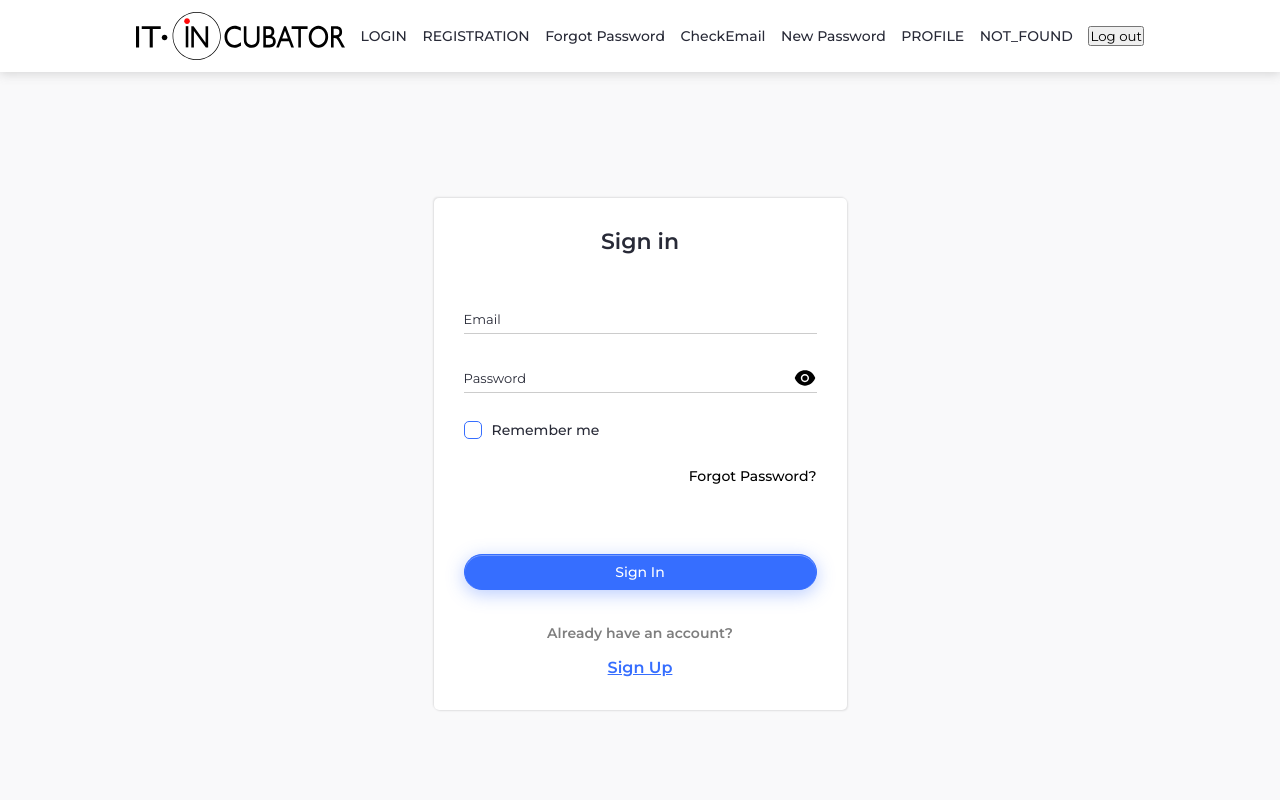
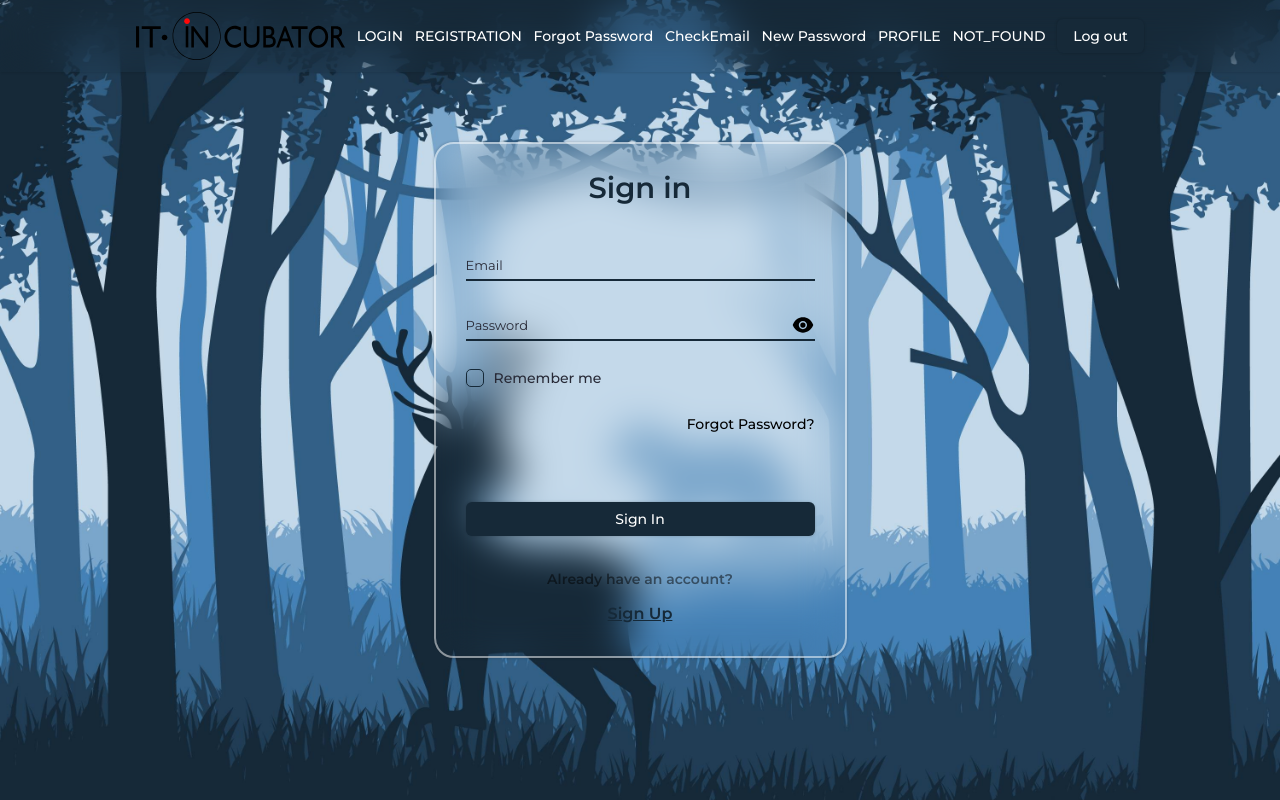
Before and after one commit to vovkahorror/learning-cards, a React (Create React App) app: page /#/login in a window 1280 px wide. Built offline with nearby package versions, Linux system fonts and the light colour scheme; no server answers.

Commit message:
refactor: another design

```diff
--- a/src/common/components/Button/Button.ts
+++ b/src/common/components/Button/Button.ts
@@ -11,9 +11,12 @@ type SuperButtonPropsType = {
 const variants = {
   ['primary']: css`
     background-color: ${theme.btn.primary.bg};
-    border-color: ${theme.btn.primary.borderColor};
     color: ${theme.btn.primary.color};
     box-shadow: ${theme.btn.primary.boxShadow};
+    &:hover {
+      background: ${theme.btn.primary.bgHover};
+    }
+    transition: all 0.3s ease;
   `,
   ['secondary']: theme.colors.secondary,
   ['success']: theme.colors.success,
@@ -39,11 +42,9 @@ const sizes = {
 }
 
 export const Button = styled.button<SuperButtonPropsType>`
-  border-radius: 30px;
+  border-radius: 6px;
   ${p => variants[p.variant || 'primary']};
-  border-width: 1px;
-  border-style: solid;
-  //sizes
+  border: none;
   ${p => sizes[p.size || 'medium']}
   font-weight: 500;
   margin: 0;
--- a/src/common/components/Input/input.styled.ts
+++ b/src/common/components/Input/input.styled.ts
@@ -18,7 +18,7 @@ export const InputSelector = styled.input`
   background-color: transparent;
   background-image: none;
   border: 0;
-  border-bottom: 1px solid ${props => props.theme.colors.inputBorderColor};
+  border-bottom: 2px solid ${props => props.theme.colors.fontTest};
   border-radius: 0;
   transition: border-color 0.2s, color 0.2s;
   z-index: 1;
@@ -80,8 +80,8 @@ export const ButtonTogglePass = styled.button`
 `
 
 export const CheckIcon = styled.div`
-  background-color: ${props => props.theme.colors.light};
-  border: 1px solid ${props => props.theme.colors.primary};
+  background-color: ${props => props.theme.colors.invisible};
+  border: 1px solid ${props => props.theme.colors.fontTest};
   border-radius: 5px;
   width: 18px;
   height: 18px;
@@ -122,7 +122,7 @@ export const Checkbox = styled.label`
   }
 
   input:checked + ${CheckIcon} {
-    background: ${props => props.theme.colors.primary};
+    background: ${props => props.theme.colors.fontTest};
 
     &:after {
       opacity: 1;
--- a/src/features/Header/Header.tsx
+++ b/src/features/Header/Header.tsx
@@ -6,6 +6,7 @@ import { ReactComponent as Logo } from '../../assets/img/logo.svg'
 
 import { HeaderContainer } from './header.styled'
 
+import { Button } from 'common/components/Button/Button'
 import { Container } from 'common/components/Layout/Container'
 import { Row } from 'common/components/Layout/Row'
 import { useAppDispatch } from 'common/hooks/useAppDispatch'
@@ -31,7 +32,7 @@ export const Header = () => {
           <Link to={PATH.SET_NEW_PASSWORD}>New Password</Link>
           <Link to={PATH.PROFILE}>PROFILE</Link>
           <Link to={PATH.NOT_FOUND}>NOT_FOUND</Link>
-          <button onClick={onLogout}>Log out</button>
+          <Button onClick={onLogout}>Log out</Button>
         </Row>
       </Container>
     </HeaderContainer>
--- a/src/features/Header/header.styled.ts
+++ b/src/features/Header/header.styled.ts
@@ -1,13 +1,16 @@
 import { styled } from 'styles/theme'
 export const HeaderContainer = styled.div`
-  background-color: ${props => props.theme.colors.light};
-  box-shadow: 0px 2px 10px rgba(109, 109, 109, 0.25), inset 0px 1px 0px rgba(255, 255, 255, 0.3);
+  position: fixed;
+  width: 100%;
+  background-color: transparent;
+  box-shadow: 1px 1px 2px rgba(0, 0, 0, 0.1), -1px -1px 2px rgba(0, 0, 0, 0.1);
   color: ${props => props.theme.colors.light};
+  backdrop-filter: blur(20px);
   margin-bottom: 36px;
   padding: 12px 20px;
   z-index: 1;
   a {
-    color: ${props => props.theme.colors.dark};
+    color: ${props => props.theme.colors.light};
     text-decoration: none;
   }
 `
--- a/src/features/auth/Auth/auth.styled.ts
+++ b/src/features/auth/Auth/auth.styled.ts
@@ -1,17 +1,21 @@
+import background from 'assets/img/background.jpg'
 import { styled } from 'styles/theme'
 
 export const AuthContainer = styled.div`
-  min-height: calc(100vh - 108px);
+  min-height: 100vh;
   position: relative;
   display: flex;
   align-items: center;
   justify-content: center;
+  background: url(${background}) no-repeat center / cover;
 `
 
 export const AuthContainerCard = styled.div`
-  background-color: ${props => props.theme.colors.light};
+  background-color: transparent;
+  backdrop-filter: blur(20px);
   box-shadow: 1px 1px 2px rgba(0, 0, 0, 0.1), -1px -1px 2px rgba(0, 0, 0, 0.1);
   padding: 30px;
-  border-radius: 5px;
+  border-radius: 20px;
+  border: 2px solid rgba(255, 255, 255, 0.5);
   min-width: 413px;
 `
--- a/src/features/auth/Login/Login.tsx
+++ b/src/features/auth/Login/Login.tsx
@@ -19,6 +19,7 @@ import {
   RememberForgotBlock,
   SignUpBlock,
   SignUpLink,
+  Title,
 } from 'features/auth/Login/login.styled'
 import { PATH } from 'pages/path'
 
@@ -42,7 +43,7 @@ export const Login = () => {
   return (
     <>
       <Box display={'flex'} justifyContent={'center'} alignItems={'center'} mb={'5'}>
-        <h1>Sign in</h1>
+        <Title>Sign in</Title>
       </Box>
 
       <LoginForm onSubmit={handleSubmit(onSubmit)}>
--- a/src/features/auth/Login/login.styled.ts
+++ b/src/features/auth/Login/login.styled.ts
@@ -1,6 +1,6 @@
 import { Link } from 'react-router-dom'
 
-import { styled } from 'styles/theme'
+import { styled, theme } from 'styles/theme'
 
 export const LoginForm = styled.form`
   display: flex;
@@ -52,5 +52,9 @@ export const SignUpLink = styled(Link)`
   line-height: 24px;
   text-align: center;
   text-decoration-line: underline;
-  color: #366eff;
+  color: ${theme.colors.fontTest};
 `
+
+export const Title = styled.h1`
+  font-size: 29px;
+`
--- a/src/features/auth/RecoveryPassword/InfoMessage/InfoMessage.tsx
+++ b/src/features/auth/RecoveryPassword/InfoMessage/InfoMessage.tsx
@@ -1,8 +1,13 @@
-import { CustomLink } from 'common/components/CustomLink/CustomLink'
+import React from 'react'
+
+import { useNavigate } from 'react-router-dom'
+
+import { Button } from 'common/components/Button/Button'
 import { Box } from 'common/components/Layout/Box'
 import { useAppDispatch } from 'common/hooks/useAppDispatch'
 import { useAppSelector } from 'common/hooks/useAppSelector'
 import { setRecovery } from 'features/auth/authSlice'
+import { Title } from 'features/auth/Login/login.styled'
 import {
   EmailIcon,
   InfoDescription,
@@ -12,19 +17,23 @@ import { PATH } from 'pages/path'
 export const InfoMessage = () => {
   const userEmail = useAppSelector<string>(state => state.auth.userEmail)
   const dispatch = useAppDispatch()
+  const navigate = useNavigate()
 
   const onClickHandler = () => {
     dispatch(setRecovery(false))
+    navigate(`${PATH.LOGIN}`)
   }
 
   return (
     <Box style={{ width: '347px' }}>
-      <InfoDescription style={{ fontSize: '30px' }}>Check Email</InfoDescription>
+      <Box display={'flex'} justifyContent={'center'} alignItems={'center'} mb={'5'}>
+        <Title>Check Email</Title>
+      </Box>
       <EmailIcon />
       <InfoDescription>We’ve sent an Email with instructions to {userEmail}</InfoDescription>
-      <CustomLink width={'100%'} variant={'contained'} onClick={onClickHandler} to={PATH.LOGIN}>
+      <Button fullWidth onClick={onClickHandler}>
         Back to login
-      </CustomLink>
+      </Button>
     </Box>
   )
 }
--- a/src/features/auth/RecoveryPassword/NewPassword/NewPassword.tsx
+++ b/src/features/auth/RecoveryPassword/NewPassword/NewPassword.tsx
@@ -11,6 +11,7 @@ import { useAppSelector } from 'common/hooks/useAppSelector'
 import { validatePassword } from 'common/validate/validatePassword'
 import { RequestNewPasswordType } from 'features/auth/authAPI'
 import { setNewPasswordTC } from 'features/auth/authSlice'
+import { Title } from 'features/auth/Login/login.styled'
 import { PATH } from 'pages/path'
 
 export type FormData = {
@@ -47,7 +48,7 @@ export const NewPassword = () => {
 
   return (
     <Box style={{ width: '347px' }}>
-      <NewPasswordTitle>Create new password</NewPasswordTitle>
+      <Title>Create new password</Title>
       <form onSubmit={handleSubmit(onSubmit)}>
         <Box mb={'4'}>
           <Input
--- a/src/features/auth/RecoveryPassword/Recovery/Recovery.tsx
+++ b/src/features/auth/RecoveryPassword/Recovery/Recovery.tsx
@@ -11,6 +11,7 @@ import { useAppDispatch } from 'common/hooks/useAppDispatch'
 import { useAppSelector } from 'common/hooks/useAppSelector'
 import { validateEmail } from 'common/validate/validateEmail'
 import { recoveryPasswordTC } from 'features/auth/authSlice'
+import { Title } from 'features/auth/Login/login.styled'
 import { PATH } from 'pages/path'
 
 type FormData = {
@@ -40,7 +41,7 @@ export const Recovery = () => {
 
   return (
     <Box style={{ width: '347px' }}>
-      <ForgotTitle>Forgot your password?</ForgotTitle>
+      <Title>Forgot your password?</Title>
       <form onSubmit={handleSubmit(onSubmit)}>
         <Input
           {...register('email', {
--- a/src/features/auth/Registration/Registration.tsx
+++ b/src/features/auth/Registration/Registration.tsx
@@ -19,6 +19,7 @@ import {
   Question,
   SignUpBlock,
   SignUpLink,
+  Title,
 } from 'features/auth/Login/login.styled'
 import { PATH } from 'pages/path'
 
@@ -43,7 +44,7 @@ export const Registration = () => {
   return (
     <>
       <Box display={'flex'} justifyContent={'center'} alignItems={'center'} mb={'5'}>
-        <h1>Sign Up</h1>
+        <Title>Sign Up</Title>
       </Box>
       <LoginForm onSubmit={handleSubmit(onSubmit)}>
         {/*Email*/}
--- a/src/styles/theme.tsx
+++ b/src/styles/theme.tsx
@@ -18,16 +18,18 @@ export const theme = {
     fontPrimary: '#000',
     fontSecondary: '#6F7782',
     fontWhite: '#fff',
+    fontTest: '#162938',
+    invisible: 'transparent',
 
     inputBorderColor: '#cccccc',
   },
   btn: {
     primary: {
-      bg: '#366EFF',
-      borderColor: '#366EFF',
+      bg: '#162938',
+      bgHover: '#144160',
+      borderColor: '#162938',
       color: '#ffffff',
-      boxShadow:
-        '0px 4px 18px rgba(54, 110, 255, 0.35), inset 0px 1px 0px rgba(255, 255, 255, 0.3)',
+      boxShadow: '1px 1px 2px rgba(0, 0, 0, 0.1), -1px -1px 2px rgba(0, 0, 0, 0.1)',
     },
   },
 }
@@ -40,6 +42,7 @@ export const GlobalStyle = createGlobalStyle`
     padding: 0;
     box-sizing: border-box;
   }
+
   body {
     background-color: ${theme.colors.bgPrimary};
     color: ${theme.colors.dark};
@@ -50,17 +53,21 @@ export const GlobalStyle = createGlobalStyle`
     -webkit-font-smoothing: antialiased;
     -moz-osx-font-smoothing: grayscale;
   }
+
   a {
     text-decoration: none;
     color: ${theme.colors.dark};
     font-weight: 500;
     font-size: 14px;
   }
+
   h1 {
     font-weight: 600;
     font-size: 22px;
     line-height: 27px;
+    color: ${theme.colors.fontTest};
   }
+
   #root {
     min-height: 100vh;
   }
```
Also changed, not shown: src/assets/img/background.jpg (added). Lines whose indentation alone changed are shown as unchanged.
